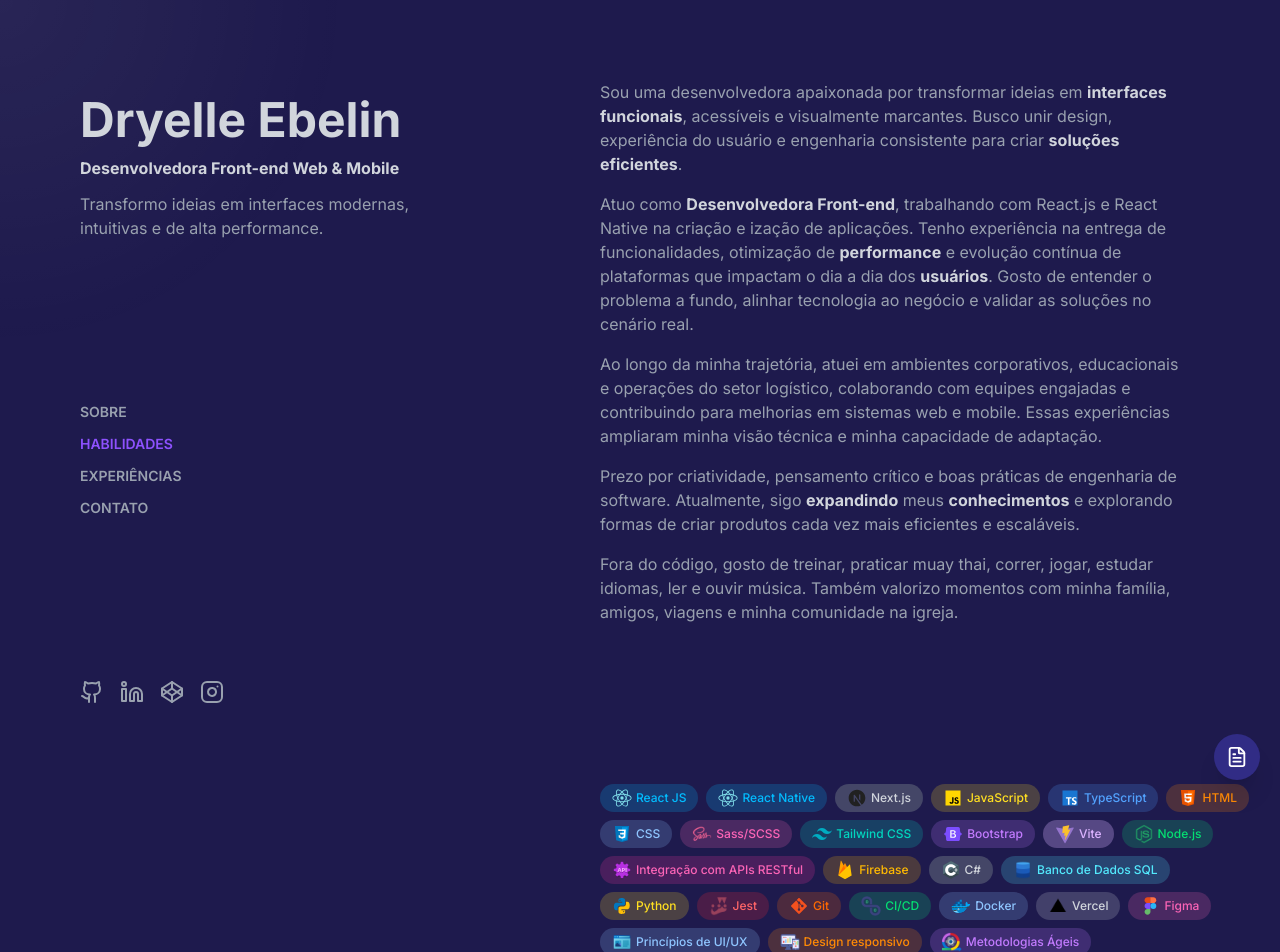
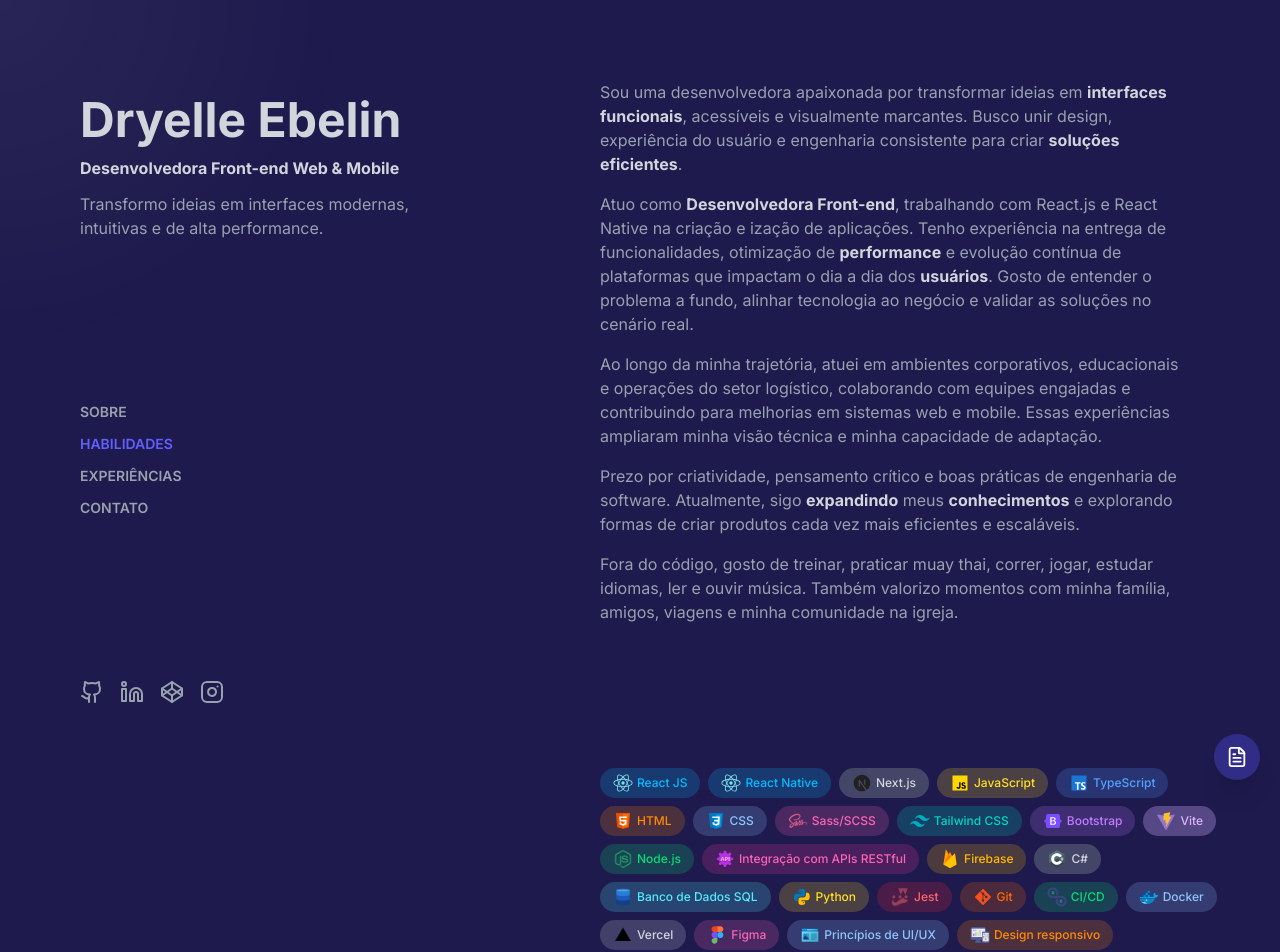
Before and after one commit to dryelleebelin/dryelleebelin-website, a React (Vite) app: page / in a window 1280 px wide. Shown: the top 952 px of the page. Built offline with nearby package versions, Linux system fonts and the light colour scheme; no server answers.

Commit message:
feat(skills): incluir URLs oficiais

```diff
--- a/src/components/Sidebar.tsx
+++ b/src/components/Sidebar.tsx
@@ -52,7 +52,7 @@ export default function Sidebar() {
               onClick={() => scrollToSection(id)}
               className={`
                 text-left transition-colors hover:cursor-pointer
-                ${isActive ? "text-violet-500" : "hover:text-gray-300"}
+                ${isActive ? "text-indigo-500" : "hover:text-gray-300"}
               `}
             >
               {label}
--- a/src/components/TechBadge.tsx
+++ b/src/components/TechBadge.tsx
@@ -25,7 +25,7 @@ import responsividade from "../assets/tech/responsividade.png";
 import metodologia from "../assets/tech/metodologia.png";
 import type { TechBadge } from "../types/techBadge";
 
-export default function TechBadge({ label, color, bgColor }: TechBadge) {
+export default function TechBadge({ label, color, bgColor, url }: TechBadge) {
   const techsIcons: Record<string, string> = {
     "React JS": react,
     "React Native": react,
@@ -58,15 +58,16 @@ export default function TechBadge({ label, color, bgColor }: TechBadge) {
   const icon = techsIcons[label];
 
   return (
-    <span className={`inline-flex items-center gap-1 rounded-full px-3 py-1 text-xs font-medium ${color} ${bgColor}`}>
-      {icon && (
-        <img
-          src={icon}
-          className="h-5 w-5 object-contain"
-          alt={label}
-        />
-      )}
-      {label}
-    </span>
+    <a
+      href={url}
+      target="_blank"
+      className={`group inline-flex items-center rounded-full`}
+    >
+      <span className={`${color} ${bgColor} inline-flex items-center gap-1 rounded-full px-3 py-1 text-xs font-medium border border-transparent transition-all duration-200 group-hover:border-current cursor-pointer`}>
+        {icon && <img src={icon} className="h-5 w-5 object-contain" alt={label} />}
+        {label}
+      </span>
+    </a>
+
   )
 }
--- a/src/sections/Contact.tsx
+++ b/src/sections/Contact.tsx
@@ -120,7 +120,7 @@ export default function Contact() {
         <button
           type="submit"
           disabled={loadingButton}
-          className="bg-indigo-900 rounded-sm h-9 w-40 md:w-46 text-sm font-semibold flex items-center justify-center hover:text-gray-300 hover:bg-indigo-800 transition-all shadow-md cursor-pointer disabled:cursor-not-allowed"
+          className="bg-indigo-800 rounded-sm h-9 w-40 md:w-46 text-sm font-semibold flex items-center justify-center hover:text-gray-300 hover:bg-indigo-700 transition-all shadow-md cursor-pointer disabled:cursor-not-allowed"
         >
           {loadingButton ? (
             <Loader2 className="animate-spin"/>
--- a/src/sections/Techs.tsx
+++ b/src/sections/Techs.tsx
@@ -2,44 +2,49 @@ import TechBadge from "../components/TechBadge";
 
 export default function Techs() {
   const data = [
-    { label: "React JS", color: "text-sky-400", bgColor: "bg-sky-400/20" },
-    { label: "React Native", color: "text-sky-400", bgColor: "bg-sky-400/20" },
-    { label: "Next.js", color: "text-gray-300", bgColor: "bg-gray-500/50" },
-    { label: "JavaScript", color: "text-yellow-300", bgColor: "bg-yellow-300/20" },
-    { label: "TypeScript", color: "text-blue-400", bgColor: "bg-blue-400/20" },
-    { label: "HTML", color: "text-orange-400", bgColor: "bg-orange-400/20" },
-    { label: "CSS", color: "text-blue-300", bgColor: "bg-blue-300/20" },
-    { label: "Sass/SCSS", color: "text-pink-400", bgColor: "bg-pink-400/20" },
-    { label: "Tailwind CSS", color: "text-teal-400", bgColor: "bg-teal-400/20" },
-    { label: "Bootstrap", color: "text-purple-400", bgColor: "bg-purple-400/20" },
-    { label: "Vite", color: "text-purple-300", bgColor: "bg-purple-300/30" },
-    { label: "Node.js", color: "text-green-400", bgColor: "bg-green-400/20" },
-    { label: "Integração com APIs RESTful", color: "text-pink-400", bgColor: "bg-pink-500/20" },
-    { label: "Firebase", color: "text-amber-400", bgColor: "bg-amber-400/20" },
-    { label: "C#", color: "text-gray-300", bgColor: "bg-gray-500/50" },
-    { label: "Banco de Dados SQL", color: "text-cyan-300", bgColor: "bg-cyan-300/20" },
-    { label: "Python", color: "text-yellow-300", bgColor: "bg-yellow-300/20" },
-    { label: "Jest", color: "text-red-400", bgColor: "bg-red-500/20" },
-    { label: "Git", color: "text-orange-500", bgColor: "bg-orange-500/20" },
-    { label: "CI/CD", color: "text-green-400", bgColor: "bg-green-400/20" },
-    { label: "Docker", color: "text-blue-300", bgColor: "bg-blue-300/20" },
-    { label: "Vercel", color: "text-gray-300", bgColor: "bg-gray-300/20" },
-    { label: "Figma", color: "text-pink-400", bgColor: "bg-pink-400/20" },
-    { label: "Princípios de UI/UX", color: "text-blue-300", bgColor: "bg-blue-300/20" },
-    { label: "Design responsivo", color: "text-orange-400", bgColor: "bg-orange-400/20" },
-    { label: "Metodologias Ágeis", color: "text-purple-400", bgColor: "bg-purple-400/20" },
+    { label: "React JS", color: "text-sky-400", bgColor: "bg-sky-400/20", url: "https://react.dev" },
+    { label: "React Native", color: "text-sky-400", bgColor: "bg-sky-400/20", url: "https://reactnative.dev" },
+    { label: "Next.js", color: "text-gray-300", bgColor: "bg-gray-500/50", url: "https://nextjs.org" },
+    { label: "JavaScript", color: "text-yellow-300", bgColor: "bg-yellow-300/20", url: "https://developer.mozilla.org/en-US/docs/Web/JavaScript" },
+    { label: "TypeScript", color: "text-blue-400", bgColor: "bg-blue-400/20", url: "https://www.typescriptlang.org" },
+    { label: "HTML", color: "text-orange-400", bgColor: "bg-orange-400/20", url: "https://developer.mozilla.org/en-US/docs/Web/HTML" },
+    { label: "CSS", color: "text-blue-300", bgColor: "bg-blue-300/20", url: "https://developer.mozilla.org/en-US/docs/Web/CSS" },
+    { label: "Sass/SCSS", color: "text-pink-400", bgColor: "bg-pink-400/20", url: "https://sass-lang.com" },
+    { label: "Tailwind CSS", color: "text-teal-400", bgColor: "bg-teal-400/20", url: "https://tailwindcss.com" },
+    { label: "Bootstrap", color: "text-purple-400", bgColor: "bg-purple-400/20", url: "https://getbootstrap.com" },
+    { label: "Vite", color: "text-purple-300", bgColor: "bg-purple-300/30", url: "https://vitejs.dev" },
+    { label: "Node.js", color: "text-green-400", bgColor: "bg-green-400/20", url: "https://nodejs.org" },
+    { label: "Integração com APIs RESTful", color: "text-pink-400", bgColor: "bg-pink-500/20", url: "https://restfulapi.net" },
+    { label: "Firebase", color: "text-amber-400", bgColor: "bg-amber-400/20", url: "https://firebase.google.com" },
+    { label: "C#", color: "text-gray-300", bgColor: "bg-gray-500/50", url: "https://learn.microsoft.com/dotnet/csharp" },
+    { label: "Banco de Dados SQL", color: "text-cyan-300", bgColor: "bg-cyan-300/20", url: "https://www.microsoft.com/pt-br/sql-server/sql-server-downloads" },
+    { label: "Python", color: "text-yellow-300", bgColor: "bg-yellow-300/20", url: "https://www.python.org" },
+    { label: "Jest", color: "text-red-400", bgColor: "bg-red-500/20", url: "https://jestjs.io" },
+    { label: "Git", color: "text-orange-500", bgColor: "bg-orange-500/20", url: "https://git-scm.com" },
+    { label: "CI/CD", color: "text-green-400", bgColor: "bg-green-400/20", url: "https://www.redhat.com/en/topics/devops/what-is-ci-cd" },
+    { label: "Docker", color: "text-blue-300", bgColor: "bg-blue-300/20", url: "https://www.docker.com" },
+    { label: "Vercel", color: "text-gray-300", bgColor: "bg-gray-300/20", url: "https://vercel.com" },
+    { label: "Figma", color: "text-pink-400", bgColor: "bg-pink-400/20", url: "https://www.figma.com" },
+    { label: "Princípios de UI/UX", color: "text-blue-300", bgColor: "bg-blue-300/20", url: "https://www.figma.com/pt-br/resource-library/diferenca-entre-ui-e-ux/" },
+    { label: "Design responsivo", color: "text-orange-400", bgColor: "bg-orange-400/20", url: "https://developer.mozilla.org/en-US/docs/Learn/CSS/CSS_layout/Responsive_Design" },
+    { label: "Metodologias Ágeis", color: "text-purple-400", bgColor: "bg-purple-400/20", url: "https://www.atlassian.com/agile" },
   ];
 
   return (
-    <div className="flex flex-wrap gap-2 py-12 md:py-20 px-6 md:pl-22">
+    <div className="flex flex-col gap-4 py-14 md:py-16 px-6 md:pl-22">
+      <h3 className="text-gray-300 font-bold block md:hidden">HABILIDADES</h3>
+
+      <div className="flex flex-wrap gap-3 md:gap-2">
         {data.map((tech) => (
           <TechBadge
             key={tech.label}
             label={tech.label}
             color={tech.color}
             bgColor={tech.bgColor}
+            url={tech.url}
           />
         ))}
       </div>
+    </div>
   );
 }
--- a/src/types/techBadge.ts
+++ b/src/types/techBadge.ts
@@ -2,4 +2,5 @@ export type TechBadge = {
   label: string;
   color: string;
   bgColor: string;
+  url: string;
 }
```
Lines whose indentation alone changed are shown as unchanged.
